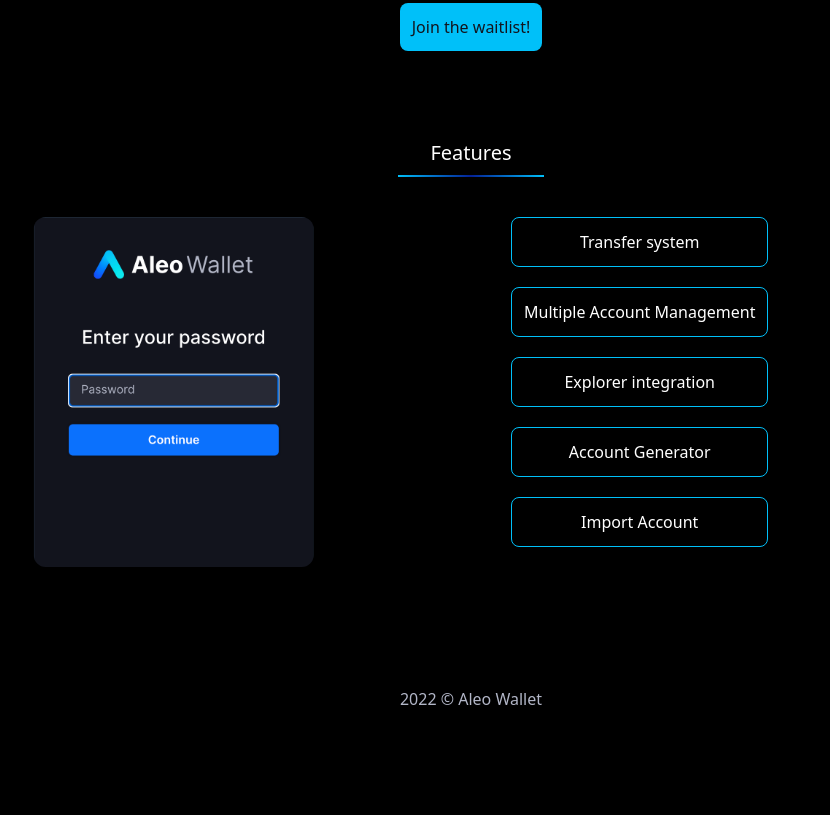
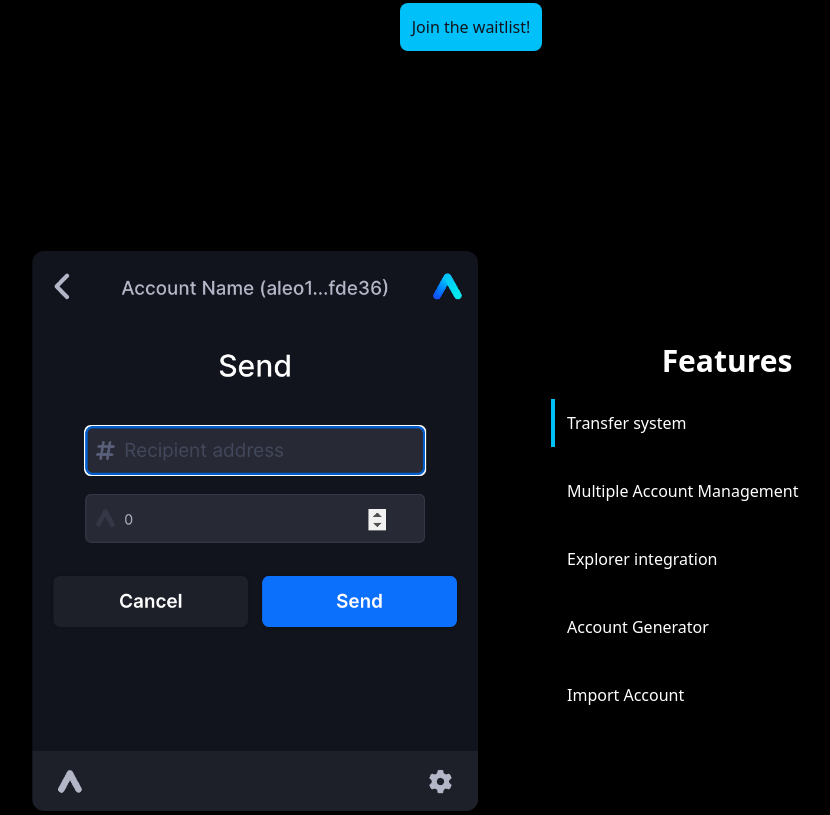
Before and after one commit to Entropy1729/aleo_wallet_site, a website: page index.html in a window 1280 px wide. Shown: the part 1133-1948 px from the top of the page, without its empty margins (169-999 px from the left). Before the commit the page ends 1860 px from the top, so only its background shows below. Drawn offline with Linux system fonts and the light colour scheme.

Commit message:
previews display

```diff
--- a/css/main.css
+++ b/css/main.css
@@ -47,6 +47,21 @@
 h2 {
   @apply text-xl text-center;
 }
+h2 {
+  font-size: 1.75rem;
+  padding: 0.5rem 2rem;
+  border-bottom-width: 2px;
+  border-bottom-style: solid;
+  border-image: linear-gradient(to right, var(--aleo-blue), rgb(4, 34, 151), var(--aleo-blue)) 1;
+  border-radius: 2rem;
+  -webkit-border-radius: 2rem;
+  -moz-border-radius: 2rem;
+  -ms-border-radius: 2rem;
+  -o-border-radius: 2rem;
+}
+h3 {
+  @apply text-3xl text-center font-bold;
+}
 footer {
   @apply text-center text-aleo-light py-4 absolute bottom-0 left-0 right-0;
 }
@@ -93,23 +108,17 @@
   @apply w-10;
 }
 .features {
-  @apply lg:grid grid-cols-2 gap-20 mb-10 items-center;
+  @apply lg:grid grid-cols-2 gap-40 mb-10 items-center h-screen mx-20;
 }
 .feature {
-  @apply text-center p-3 border border-aleo-blue mb-5 rounded-lg lg:hover:bg-aleo-transparent-blue;
+  @apply p-3 mb-5 lg:hover:bg-aleo-transparent-blue border-l-4 border-l-transparent;
 }
-h2 {
-  padding: 0.5rem 2rem;
-  border-bottom-width: 2px;
-  border-bottom-style: solid;
-  border-image: linear-gradient(to right, var(--aleo-blue), rgb(4, 34, 151), var(--aleo-blue)) 1;
-  border-radius: 2rem;
-  -webkit-border-radius: 2rem;
-  -moz-border-radius: 2rem;
-  -ms-border-radius: 2rem;
-  -o-border-radius: 2rem;
+.selected {
+  @apply border-l-aleo-blue;
 }
-.feature video,
-.feature img {
-  @apply hidden lg:block transform -translate-x-1/2 -translate-y-1/2 absolute top-1/2 left-0 max-h-[100%] transition-opacity duration-300 rounded-xl;
+.feature .preview {
+  @apply hidden lg:block transform -translate-x-1/2 -translate-y-1/2 absolute top-1/2 left-1/4 max-h-[70vh] max-w-xl transition-opacity duration-300 rounded-xl -z-50 select-none opacity-0;
 }
+.feature.selected .preview {
+  @apply opacity-100;
+}
--- a/index.html
+++ b/index.html
@@ -61,40 +61,38 @@
         </div>
         <a class="btn-light" href="https://3msccbdt99m.typeform.com/to/GHZ2ZZ7t" target="_blank">Join the waitlist!</a>
       </div>
-      <div class="flex flex-col justify-center items-center gap-10 my-20">
-        <h2>Features</h2>
       <div class="features relative">
-          <div><img class="hidden lg:block wallet rounded-xl max-h-[100%] absolute top-0 left-0 transform -translate-x-1/2" src="images/wallet.png" /></div>
+        <div></div>
         <div>
-            <div class="feature">
-              <p>Transfer system</p>
-              <img class="preview opacity-0" src="images/send.png" />
+          <h3 class="my-5">Features</h3>
+          <div class="feature selected">
+            Transfer system
+            <img class="preview" src="images/send.png" />
           </div>
           <div class="feature">
-              <p>Multiple Account Management</p>
-              <video class="preview opacity-0" autoplay muted loop>
+            Multiple Account Management
+            <video class="preview" autoplay muted loop>
               <source src="images/multiple-accounts.mp4" type="video/mp4" />
               Your browser does not support the video tag.
             </video>
           </div>
           <div class="feature">
-              <p>Explorer integration</p>
-              <img class="preview opacity-0" src="images/explorer.png" />
+            Explorer integration
+            <img class="preview" src="images/explorer.png" />
           </div>
           <div class="feature">
-              <p>Account Generator</p>
-              <video class="preview opacity-0" autoplay muted loop>
+            Account Generator
+            <video class="preview" autoplay muted loop>
               <source src="images/create.mp4" type="video/mp4" />
               Your browser does not support the video tag.
             </video>
           </div>
           <div class="feature">
-              <p>Import Account</p>
-              <video class="preview opacity-0" autoplay muted loop>
+            Import Account
+            <video class="preview" autoplay muted loop>
               <source src="images/import.mp4" type="video/mp4" />
               Your browser does not support the video tag.
             </video>
-            </div>
           </div>
         </div>
       </div>
--- a/js/main.js
+++ b/js/main.js
@@ -34,13 +34,11 @@
   const preview = () => {
     const features = document.querySelectorAll(".feature");
     features.forEach((feature) => {
-      feature.addEventListener("mouseenter", () => {
-        document.querySelector("img.wallet").style.opacity = "0";
-        feature.querySelector(".preview").style.opacity = "1";
-      });
-      feature.addEventListener("mouseleave", () => {
-        document.querySelector("img.wallet").style.opacity = "1";
-        feature.querySelector(".preview").style.opacity = "0";
+      feature.addEventListener("click", () => {
+        features.forEach((featureSelected) => {
+          featureSelected.classList.remove("selected");
+        });
+        feature.classList.add("selected");
       });
     });
   };
```
Also changed, not shown: dist/output.css. Lines whose indentation alone changed are shown as unchanged.
